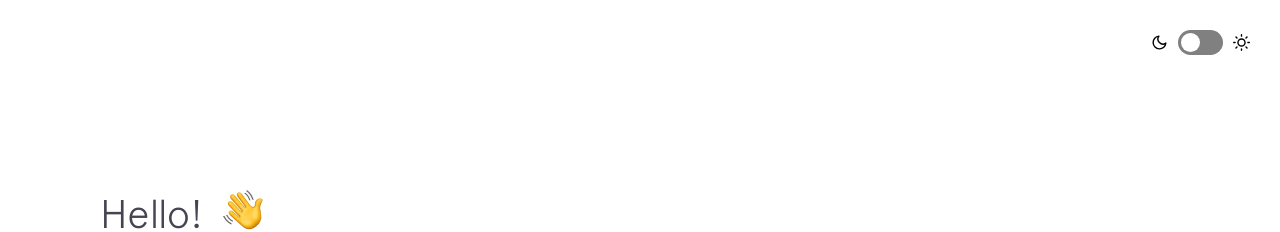
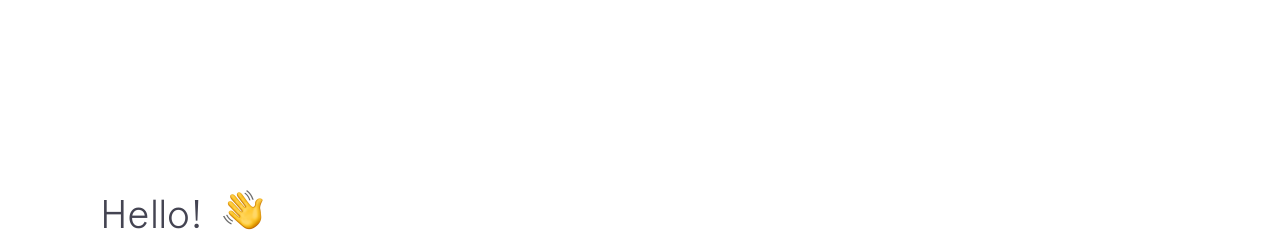
Before and after one commit to nikeshbalami/nikeshbalami.github.io, a Jekyll site: the page built from index.html, in a window 1280 px wide. Shown: the top 232 px of the page. Built offline with Jekyll 4.4.1, drawn with Linux system fonts in a browser that asks for light colours; nearby versions of some CDN libraries.

Commit message:
remove dark/light mode toggle and tighten layout spacing

```diff
--- a/_scss/main.scss
+++ b/_scss/main.scss
@@ -1,7 +1,6 @@
 @import 'partials/globals';
 @import 'partials/fonts';
 @import 'partials/base';
-@import 'partials/switch';
 @import 'partials/intro';
 @import 'partials/skills';
 @import 'partials/experience';
--- a/_scss/partials/_base.scss
+++ b/_scss/partials/_base.scss
@@ -1,9 +1,5 @@
 html {
   box-sizing: border-box;
-}
-
-#site {
-  position: relative;
 }
 
 *,
--- a/_scss/partials/_experience.scss
+++ b/_scss/partials/_experience.scss
@@ -1,6 +1,6 @@
 .experience {
   .jobs {
-    margin-bottom: 100px;
+    margin-bottom: 50px;
   }
   .job {
     margin-bottom: 25px;
--- a/index.html
+++ b/index.html
@@ -3,7 +3,6 @@ layout: default
 ---
 <head>
 <div id="site">
-  {% include switch.html %}
   {% include intro.html %}
   {% include background.html %}
   {% include skills.html %}
```
Also changed, not shown: _scripts/main.js (+0 -14 lines).
